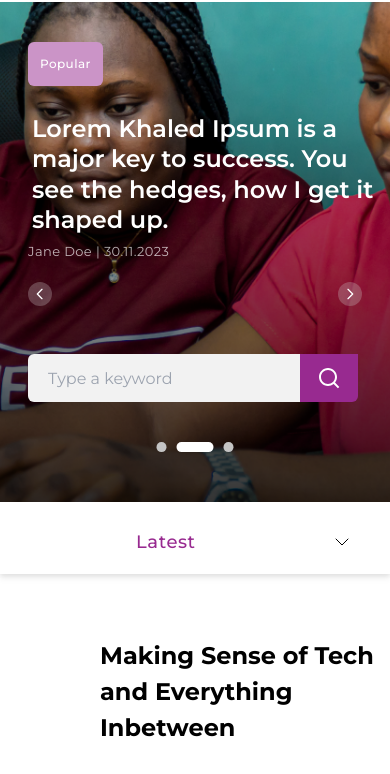
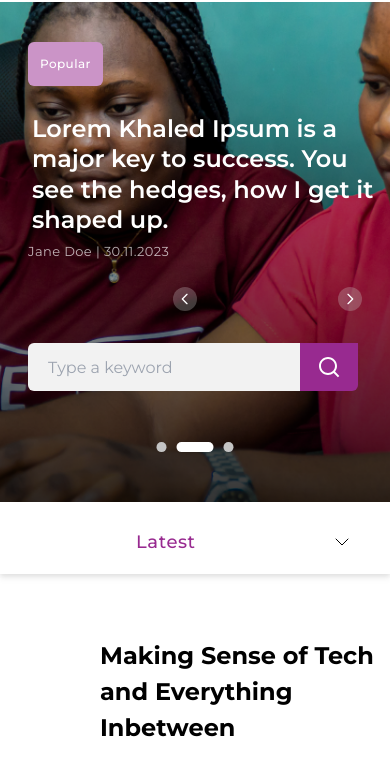
Before and after one commit to abbeymaniak/walure-tailwind-html, a website: page index.html in a window 390 px wide. Shown: the part 70-844 px from the top of the page. Drawn offline with Linux system fonts and the light colour scheme.

Commit message:
fix carousel handler

```diff
--- a/index.html
+++ b/index.html
@@ -284,7 +284,7 @@
         <!-- Carousel -->
         <div class="">
           <div
-            class="md:w-[32px] w-[24px] cursor-pointer h-[24px] top-[17.5rem] left-7 md:top-40 md:left-[2rem] lg:top-60 absolute lg:left-[4.5rem] xl:left-[6.5rem] mac:left-28 md:h-[32px] bg-[#CBC5C5]/30 flex justify-center items-center rounded-full"
+            class="set-carousel md:w-[32px] w-[24px] cursor-pointer h-[24px] left-7 md:top-40 md:left-[2rem] lg:top-60 absolute lg:left-[4.5rem] xl:left-[6.5rem] mac:left-28 md:h-[32px] bg-[#CBC5C5]/30 flex justify-center items-center rounded-full"
             onclick="prevSlide()">
             <svg class="md:w-6 w-4 h-4 md:h-6 text-white dark:text-white" aria-hidden="true"
               xmlns="http://www.w3.org/2000/svg" fill="none" viewBox="0 0 24 24">
@@ -292,7 +292,7 @@
                 d="m15 19-7-7 7-7" />
             </svg>
           </div>
-          <div
+          <div style="top: 285px;"
             class="md:w-[32px] w-[24px] cursor-pointer top-[17.5rem] h-[24px] right-7 md:top-40 md:right-20 lg:top-60 absolute lg:right-28 xl:right-28 mac:right-40 md:h-[32px] bg-[#CBC5C5]/30 flex justify-center items-center rounded-full"
             onclick="nextSlide()">
             <svg class="md:w-6 w-4 h-4 md:h-6 text-white dark:text-white" aria-hidden="true"
@@ -304,7 +304,8 @@
         </div>
       </div>
       <!-- input field -->
-      <div class="flex absolute top-[22rem] left-7 md:top-56 md:left-24 xl:top-80 lg:top-72 lg:left-32 xl:left-44">
+      <div style="top: 341px;"
+        class="flex absolute  left-7 md:top-56 md:left-24 xl:top-80 lg:top-72 lg:left-32 xl:left-44">
         <input type="text"
           class="lg:w-[35rem] md:w-[28rem] w-[17rem] h-[3rem] bg-[#F2F2F2] rounded-tl-md rounded-bl-md pl-5 outline-none"
           placeholder="Type a keyword" />
--- a/style.css
+++ b/style.css
@@ -93,6 +93,13 @@ q::after {
     margin-top: 107px;
 
   }
+
+  .set-carousel {
+    top: 285px;
+    left: 173px;
+
+
+  }
 }
 
 @media screen and (max-width: 1024px) {
@@ -107,6 +114,29 @@ q::after {
 
 
   }
+
+  .set-carousel {
+    top: 285px;
+    left: 130px;
+
+
+  }
+}
+
+@media screen and (max-width: 768px) {
+  .set-carousel {
+    top: 285px;
+    left: 99px;
+  }
+
+}
+
+@media screen and (max-width: 425px) {
+  .set-carousel {
+    top: 285px;
+    left: 33px;
+  }
+
 }
 
 @media screen and (max-width: 320px) {
@@ -137,6 +167,14 @@ q::after {
     gap: 10px;
 
   }
+
+  .set-carousel {
+    top: 285px;
+    left: 30px;
+
+
+
+  }
 }
 
 /* .walure-tag {
@@ -155,3 +193,11 @@ q::after {
     padding-left: 170px;
   }
 }
+
+
+.set-carousel {
+  top: 285px;
+  left: 173px;
+
+
+}
```
